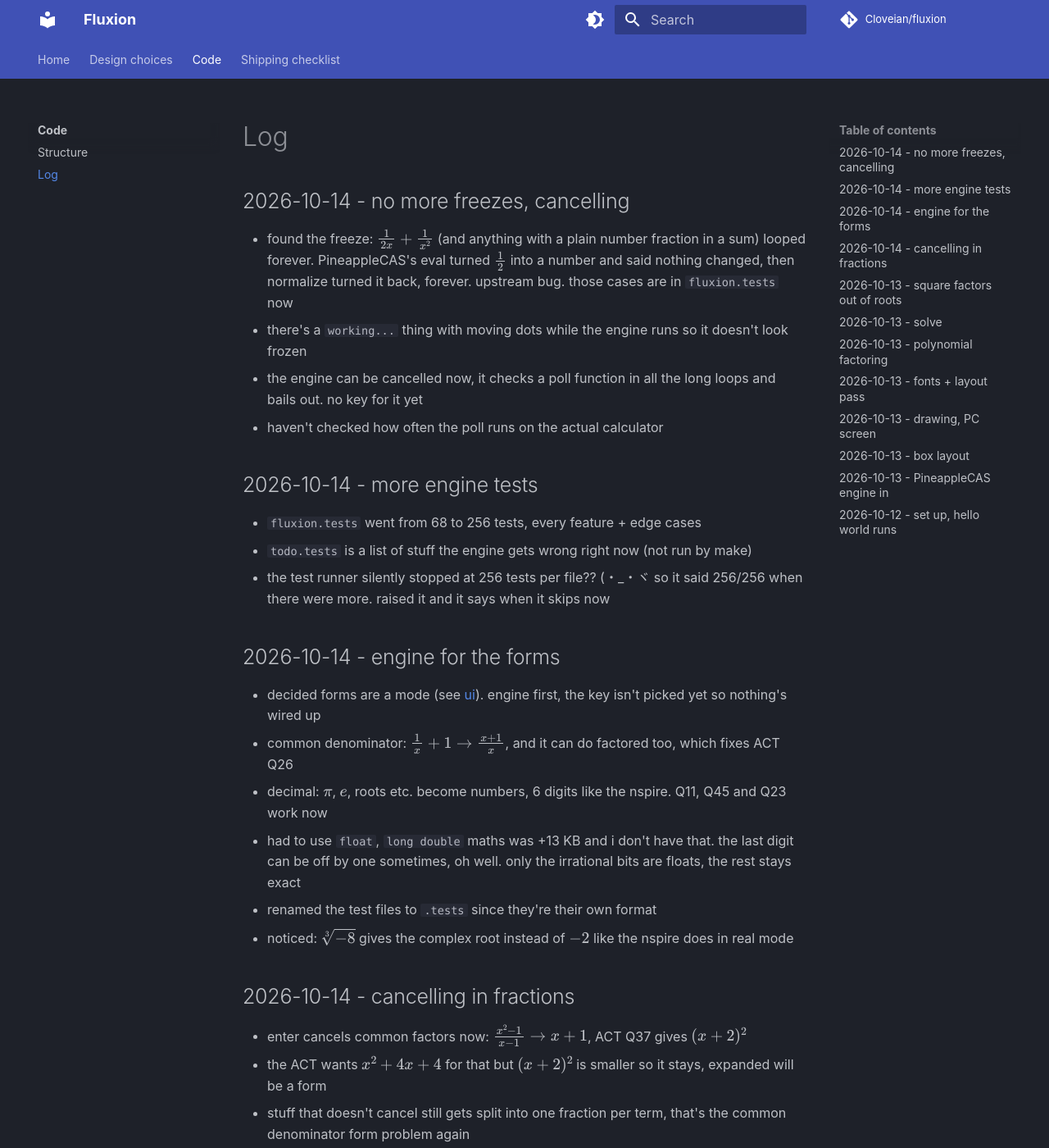
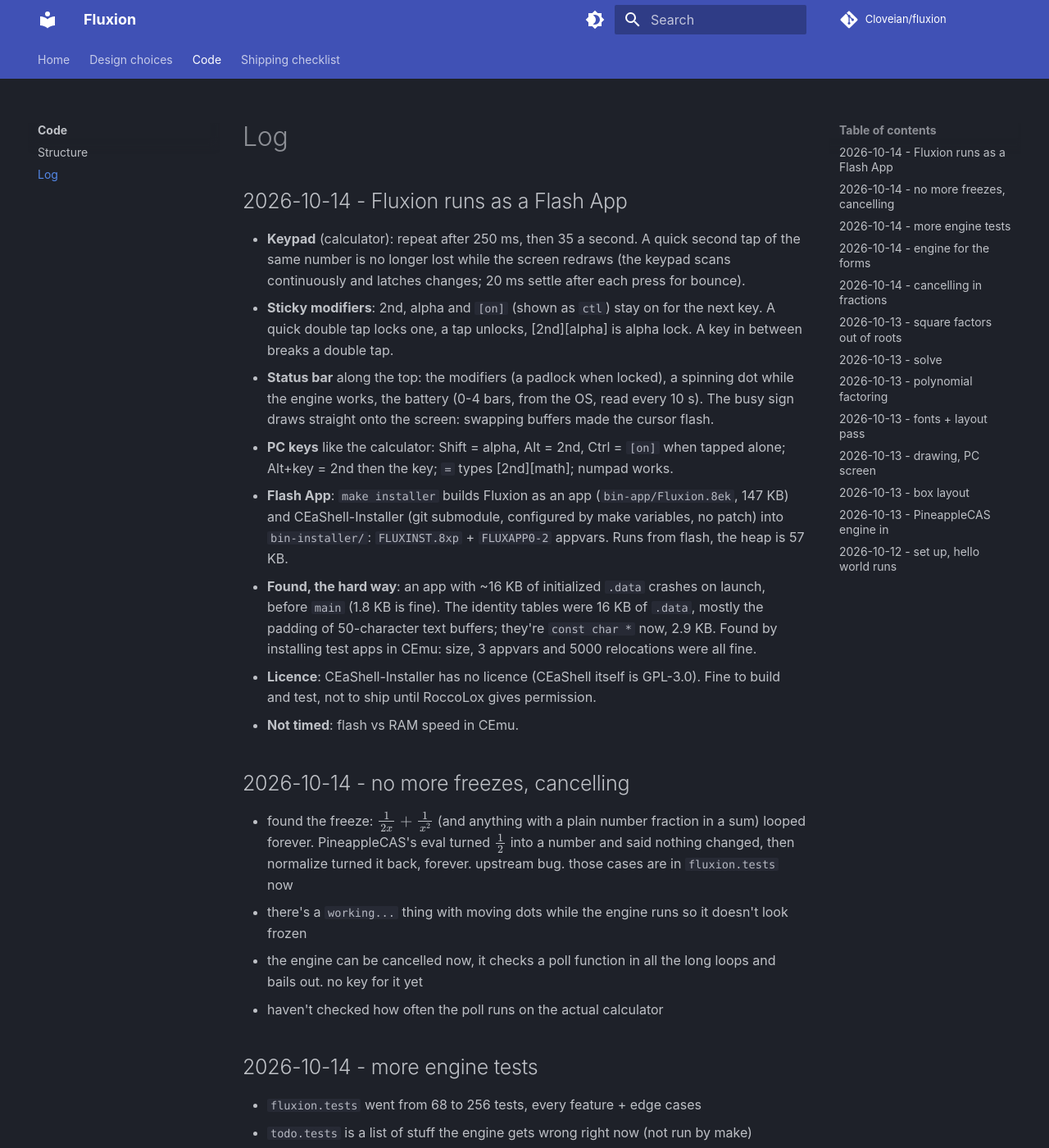
Before and after one commit to Cloveian/fluxion, an MkDocs documentation site: the page built from docs/code/log.md, in a window 1280 px wide and 1400 px high. Shown: the whole window at 82% size. Built offline with MkDocs 1.6.1 and Material for MkDocs 9.7.7, drawn with Linux system fonts in a browser that asks for light colours; comment, search, counter and statistics services are not loaded.

Commit message:
flash app and installer

```diff
--- a/docs/code/log.md
+++ b/docs/code/log.md
@@ -1,4 +1,15 @@
 # Log
+
+## 2026-10-14 - Fluxion runs as a Flash App
+
+- **Keypad** (calculator): repeat after 250 ms, then 35 a second. A quick second tap of the same number is no longer lost while the screen redraws (the keypad scans continuously and latches changes; 20 ms settle after each press for bounce).
+- **Sticky modifiers**: 2nd, alpha and `[on]` (shown as `ctl`) stay on for the next key. A quick double tap locks one, a tap unlocks, [2nd][alpha] is alpha lock. A key in between breaks a double tap.
+- **Status bar** along the top: the modifiers (a padlock when locked), a spinning dot while the engine works, the battery (0-4 bars, from the OS, read every 10 s). The busy sign draws straight onto the screen: swapping buffers made the cursor flash.
+- **PC keys** like the calculator: Shift = alpha, Alt = 2nd, Ctrl = `[on]` when tapped alone; Alt+key = 2nd then the key; `=` types [2nd][math]; numpad works.
+- **Flash App**: `make installer` builds Fluxion as an app (`bin-app/Fluxion.8ek`, 147 KB) and CEaShell-Installer (git submodule, configured by make variables, no patch) into `bin-installer/`: `FLUXINST.8xp` + `FLUXAPP0-2` appvars. Runs from flash, the heap is 57 KB.
+- **Found, the hard way**: an app with ~16 KB of initialized `.data` crashes on launch, before `main` (1.8 KB is fine). The identity tables were 16 KB of `.data`, mostly the padding of 50-character text buffers; they're `const char *` now, 2.9 KB. Found by installing test apps in CEmu: size, 3 appvars and 5000 relocations were all fine.
+- **Licence**: CEaShell-Installer has no licence (CEaShell itself is GPL-3.0). Fine to build and test, not to ship until RoccoLox gives permission.
+- **Not timed**: flash vs RAM speed in CEmu.
 
 ## 2026-10-14 - no more freezes, cancelling
 
```
Also changed, not shown: installer/README.md (added, +44 -0 lines), src/engine/README.md (+1 -0 lines), .gitmodules (added), 4 other files.
